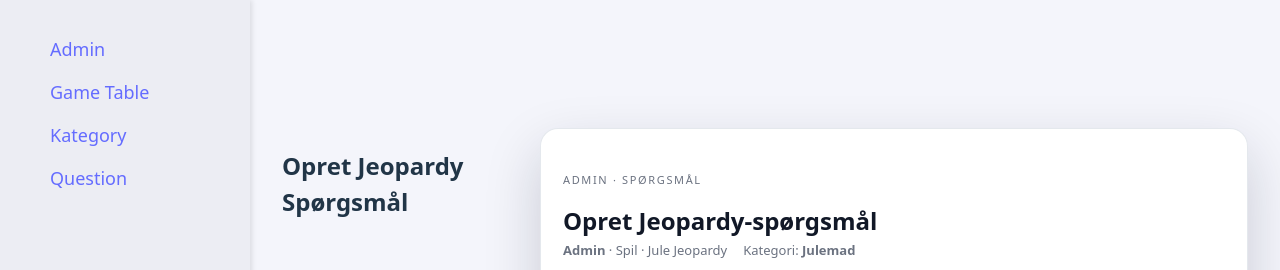
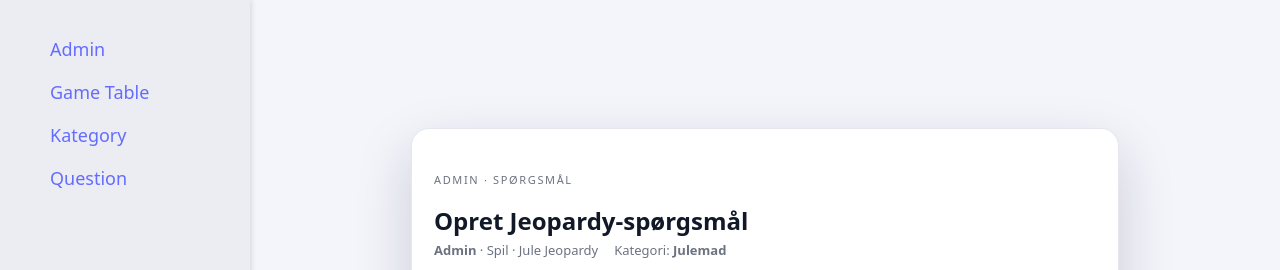
Before and after one commit to MathiasBoll/jule-jeopardy, a React (Vite) app: page /jeopardy-question in a window 1280 px wide. Shown: the top 270 px of the page. Built offline with nearby package versions, Linux system fonts and the light colour scheme; no server answers.

Commit message:
Update JeopardyQuestionForm.jsx

```diff
--- a/src/pages/JeopardyQuestion/JeopardyQuestionForm.jsx
+++ b/src/pages/JeopardyQuestion/JeopardyQuestionForm.jsx
@@ -125,7 +125,7 @@ const JeopardyQuestionForm = ({
 
   return (
     <>
-      <h2>{isEditMode ? "Rediger" : "Opret"} Jeopardy Spørgsmål</h2>
+
 
       <div className="jq-panel">
         {/* Header med breadcrumb og titler */}
```
